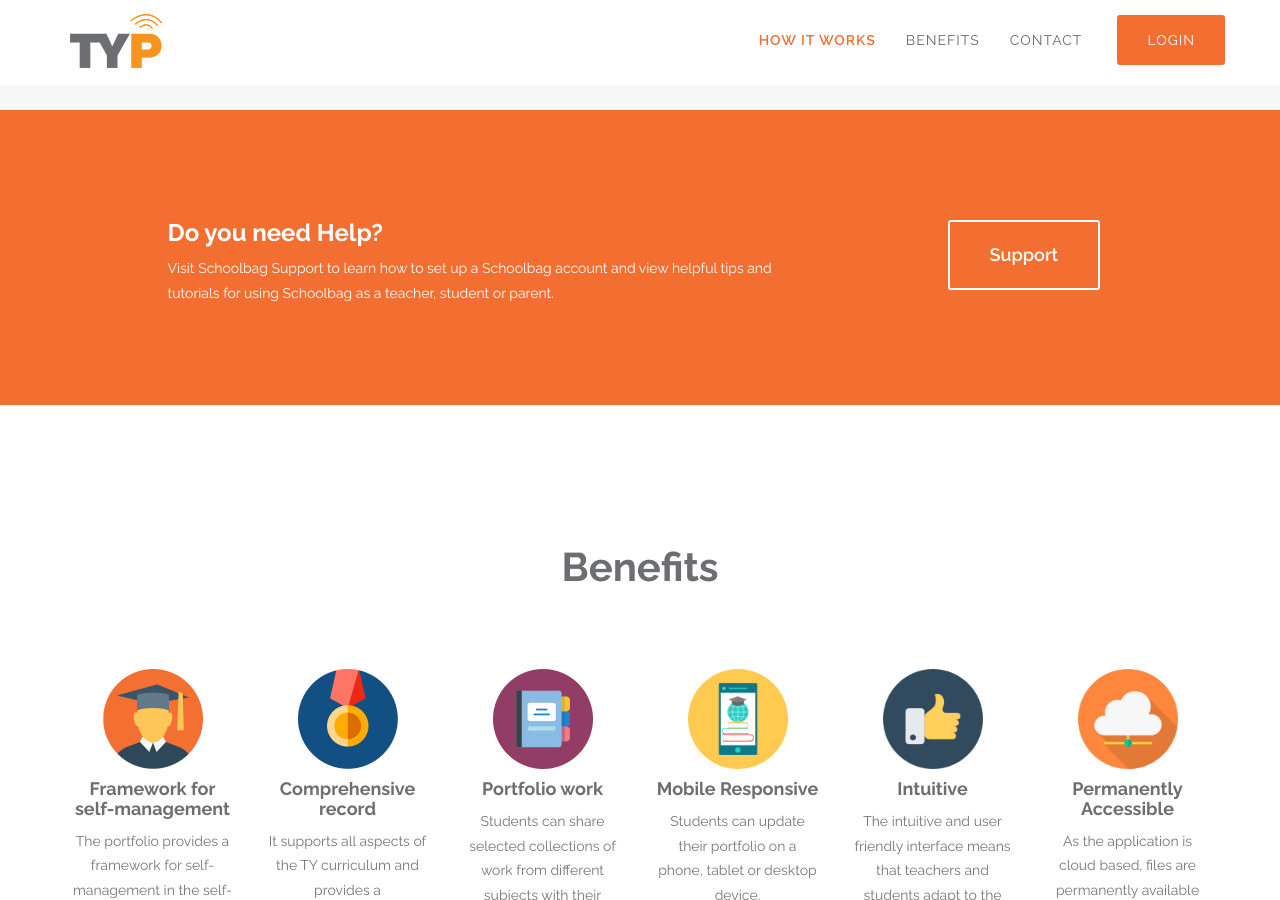
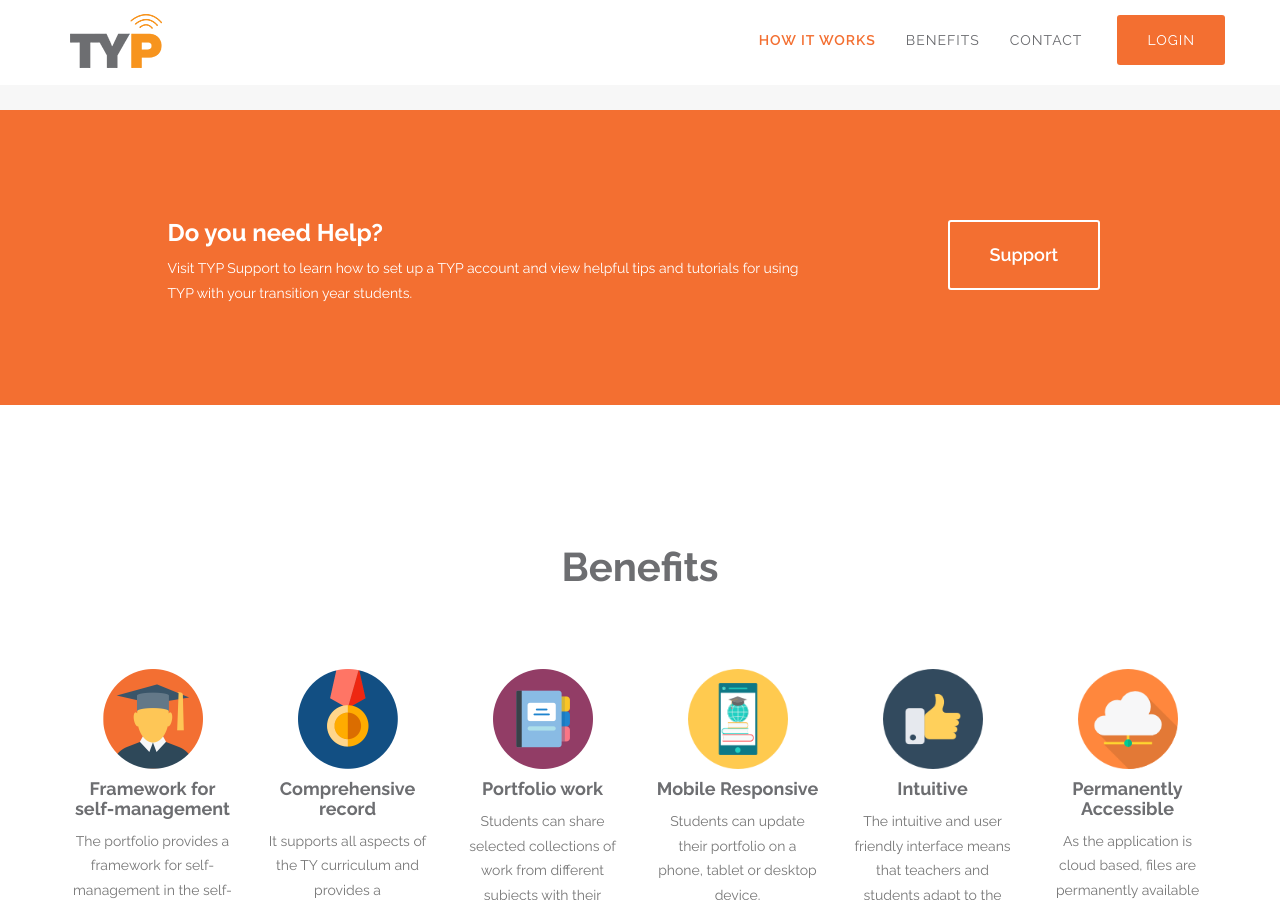
Before and after one commit to LearningData/schoolbag_site, a Jekyll site: the page built from index.html, in a window 1280 px wide and 900 px high, scrolled down 1690 px. Built offline with Jekyll 4.4.1, drawn with Linux system fonts in a browser that asks for light colours; some of the changed text lies outside the part shown.

Commit message:
corrected urls for typ

```diff
--- a/_includes/banner-mkt.html
+++ b/_includes/banner-mkt.html
@@ -4,10 +4,10 @@
             <div class="row">
                 <div class="col-md-7 col-sm-10">
                     <h3>Making the TY Portfolio a reality</h3>
-                    <p>Book an online demo or a school visit today to see why teachers, students, and parents will love using Schoolbag to communicate and manage homework. Or <a href="/schoolbag/register" target="_blank"> try Schoolbag for free now!</a></p>
+                    <p>Book an online demo or a school visit today to see why students and teachers will love using TYP to communicate and share learning. Or <a href="/typ/register" target="_blank"> try TYP for free now!</a></p>
                 </div>
                 <div class="col-md-3 col-md-offset-1">
-                    <a href="/schoolbag/register" class="btn btn-xl btn-outline" target="_blank">Start using for free</a>
+                    <a href="/typ/register" class="btn btn-xl btn-outline" target="_blank">Start using for free</a>
                 </div>
             </div>
         </div>
--- a/_includes/header.html
+++ b/_includes/header.html
@@ -14,7 +14,7 @@
                 <img class="logo-dark hidden-xs" src="{{ "/img/typ-logo-dark.png " | prepend: site.baseurl }}" alt="{{site.title}}">
                 <img class="visible-xs-inline" src="{{ "/img/typ-logo-mobile.png " | prepend: site.baseurl }}" alt="{{site.title}}">
             </a>
-            <a class="login-mobile visible-xs-inline" href="/schoolbag/login">Login</a>
+            <a class="login-mobile visible-xs-inline" href="/typ/login">Login</a>
         </div>
 
         <!-- Collect the nav links, forms, and other content for toggling -->
@@ -30,7 +30,7 @@
                     <a class="page-scroll" href="#contact">Contact</a>
                 </li>
                 <li class="login hidden-xs">
-                    <a href="/schoolbag/login">Login</a>
+                    <a href="/typ/login">Login</a>
                 </li>
             </ul>
         </div>
--- a/_includes/howitworks.html
+++ b/_includes/howitworks.html
@@ -16,7 +16,7 @@
                     <li>showcase their digital learning outcomes with their subject teacher.</li>
                     <li>receive messages from their teacher</li>
                   </ol>
-                  <p class="text-muted">To get started, a teacher simply signs up and invites their students to join their school using a School Code which displayed on log-in.</p>
+                  <p class="text-muted">To get started, a teacher simply signs up and invites their students to join their school using a School Access Code which is displayed on log-in.</p>
                 </div>
                 <div class="col-sm-6">
                   <img class="img-responsive" src="{{ "/img/howitworks/school-code.png" | prepend: site.baseurl }}" alt="" />
--- a/_includes/support.html
+++ b/_includes/support.html
@@ -4,10 +4,10 @@
             <div class="row">
                 <div class="col-md-7 col-md-offset-1 col-sm-10">
                     <h3>Do you need Help?</h3>
-                    <p>Visit Schoolbag Support to learn how to set up a Schoolbag account and view helpful tips and tutorials for using Schoolbag as a teacher, student or parent.</p>
+                    <p>Visit TYP Support to learn how to set up a TYP account and view helpful tips and tutorials for using TYP with your transition year students.</p>
                 </div>
                 <div class="col-md-3 col-md-offset-1">
-                    <a href="http://schoolbagsupport.wixsite.com/support" class="btn btn-xl btn-outline" target="_blank">Support</a>
+                    <a href="http://typ.ie/support" class="btn btn-xl btn-outline" target="_blank">Support</a>
                 </div>
             </div>
         </div>
```
